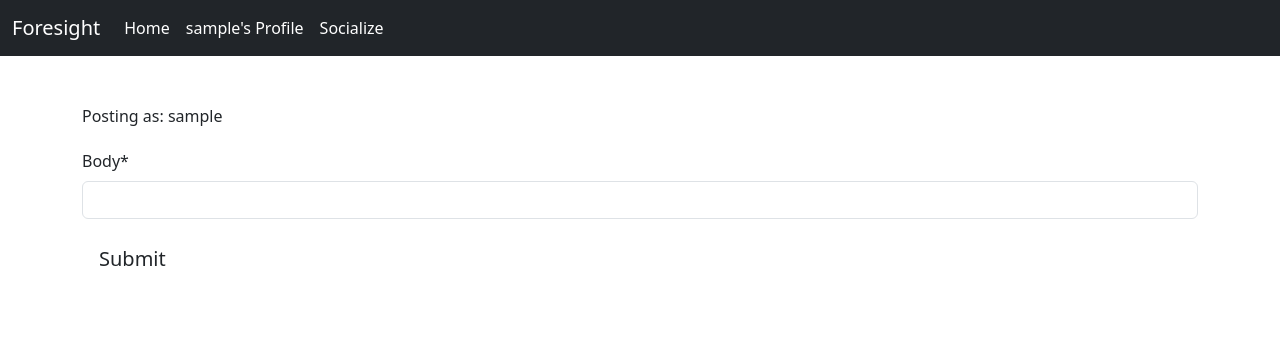
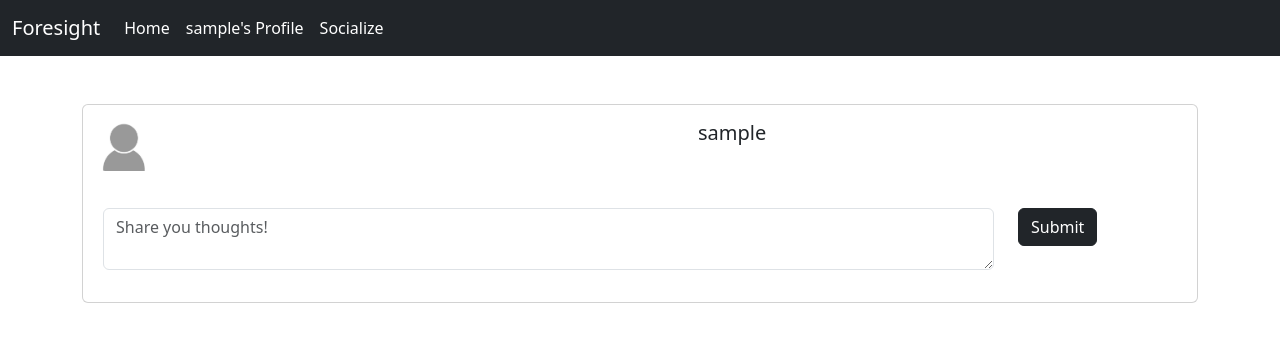
Before and after one commit to MichaelSturgeon/Foresight, a Django app: page / in a window 1280 px wide. Shown: the top 342 px of the page. Run offline with Django 4.2, Linux system fonts and the light colour scheme; the visitor is signed in with stand-in values (Sample User, id 1); data that the repository does not hold is empty; some libraries are stand-ins or nearby versions.

Commit message:
Wire up 'PostForm' to write posts to the database, and add basic bootstrap styling

```diff
--- a/social/forms.py
+++ b/social/forms.py
@@ -1,5 +1,9 @@
+from django.forms import Textarea
 from django import forms
 from .models import Post
+
+
+
 
 
 
@@ -7,3 +11,12 @@ class PostForm(forms.ModelForm):
     class Meta:
         model = Post
         fields = ('body',)
+        widgets = {
+            'body': Textarea(attrs={
+                'placeholder': "Share you thoughts!",
+                'rows': 2,
+                }),
+        }
+        labels = {
+            'body':"",
+        }
--- a/social/templates/social/index.html
+++ b/social/templates/social/index.html
@@ -8,25 +8,39 @@
     <div class="row">
         <div class="col">
             <!-- Post creation form -->
-            <div class="col">
-                <div class="card-body">
-                    {% if user.is_authenticated %}
-                    <p>Posting as: {{ user.username }}</p>
-                    <form id="PostForm" method="post" style="margin-top: 1.3em;">
-                        {{ post_form | crispy }}
-                        {% csrf_token %}
-                        <button id="submitButton" type="submit" class="btn btn-signup btn-lg">Submit</button>
-                    </form>
-                    {% endif %}
+            {% if post_form %}
+            <div class="card mb-3 p-3 pb-0">
+                <div class="row">
+                    <div class="col-md-2">
+                        <img src="{% static 'images/nobody.jpg' %}" class="img-fluid rounded-start" style="width: 50px;"
+                            alt="placeholder image">
+                    </div>
+                    <div class="col-md-10 text-center">
+                        <h5 class="card-title">{{ user.username }}</h5>
+                    </div>
+                    <div class="card-body">
+                        <form id="PostForm" method="post" style="margin-top: 1.3em;">
+                            <div class="row">
+                                <div class="col-12 col-sm-10">
+                                    {{ post_form | crispy }}
+                                    {% csrf_token %}
+                                </div>
+                                <div class="col col-sm-2 ">
+                                    <button id="submitButton" type="submit" class="btn btn btn-dark">Submit</button>
+                                </div>
+                            </div>
+                        </form>
+                    </div>
                 </div>
             </div>
+            {% endif %}
         </div>
     </div>
     <div class="row">
         <div class="col-12">
             <!-- List of posts -->
             {% for post in posts %}
-            <div class="card mb-3">
+            <div class="card mb-3 p-3">
                 <div class="row g-0">
                     <div class="col-md-2">
                         <img src="{% static 'images/nobody.jpg' %}" class="img-fluid rounded-start" style="width: 50px;"
@@ -47,7 +61,6 @@
             </div>
             {% endfor %}
         </div>
-
     </div>
 </div>
 
--- a/social/views.py
+++ b/social/views.py
@@ -6,17 +6,26 @@ from .forms import PostForm
 # Index View
 def home(request):
     # Paginate post list
-    paginator = Paginator(Post.objects.filter(status=1), 10)
+    paginator = Paginator(Post.objects.all(), 10)
     page_number = request.GET.get('page')
     posts = paginator.get_page(page_number)
 
     # Post form
-    post_form = PostForm()
+    if request.user.is_authenticated:
+        if request.method == "POST":
+            post_form = PostForm(data=request.POST)
+            if post_form.is_valid():
+                post = post_form.save(commit=False)
+                post.user = request.user
+                post.save()
+                return redirect('home')
 
-    return render(request, 'social/index.html', {
-        "posts":posts,
-        "post_form":post_form,
-    })
+        post_form = PostForm()
+
+        return render(request, 'social/index.html', {
+            "posts":posts,
+            "post_form":post_form,
+        })
 
 
 # Profile List View
```
Also changed, not shown: social/templates/social/profile_page.html (+4 -4 lines).
